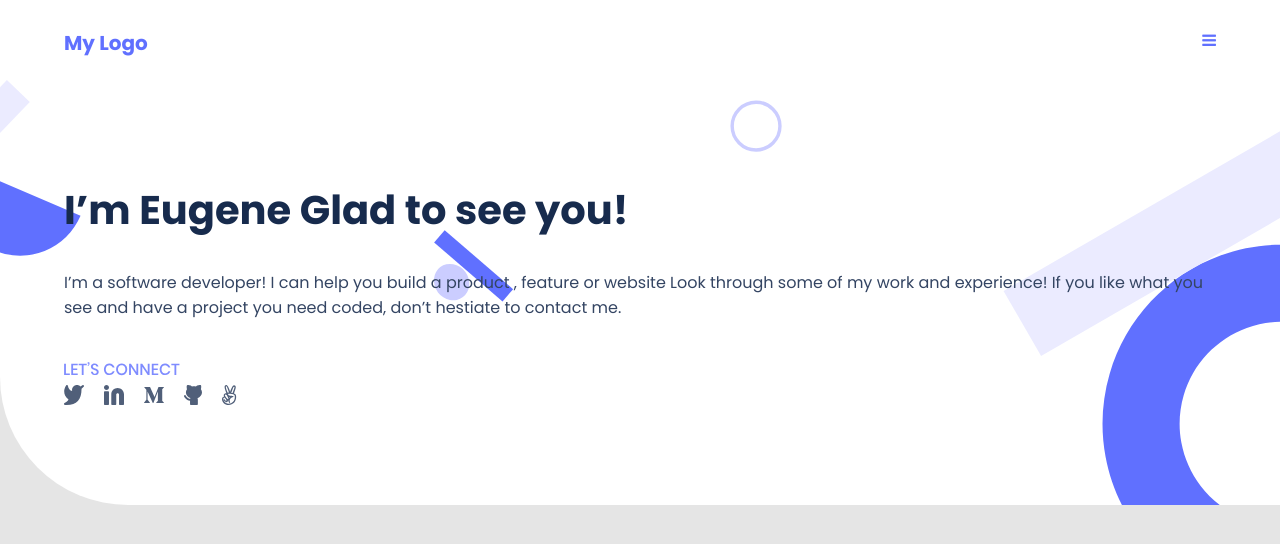
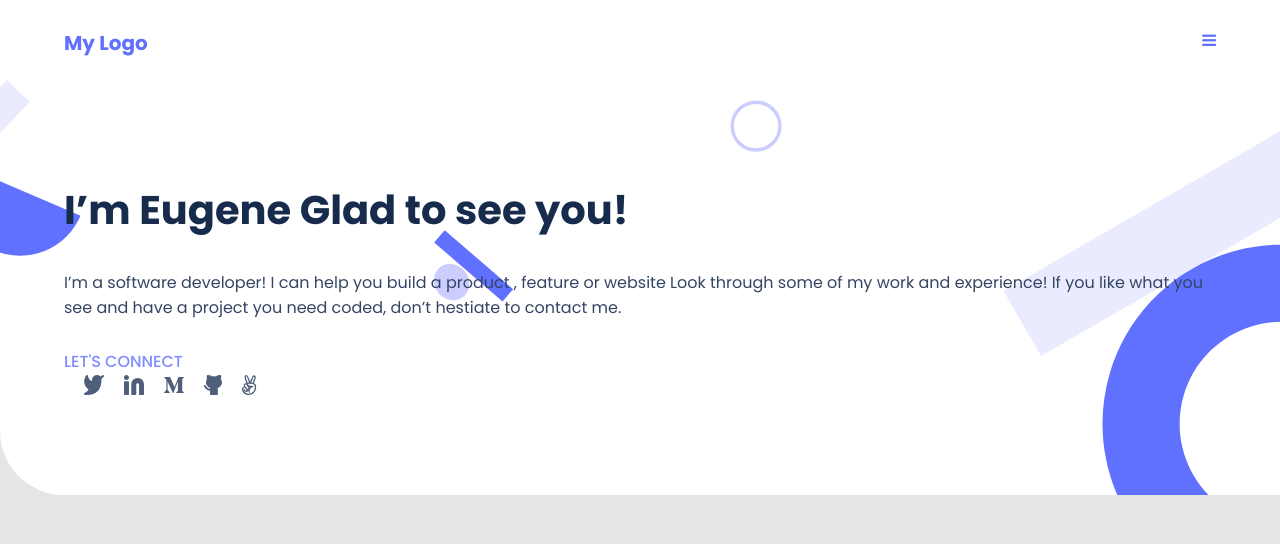
Before and after one commit to Eugeneiyukhun/Setup-And-Mobile-first, a website: page index.html in a window 1280 px wide. Drawn offline with Linux system fonts and the light colour scheme.

Commit message:
Modified styles.css

```diff
--- a/index.html
+++ b/index.html
@@ -29,8 +29,9 @@
                     work and experience! If you like what you see and have a project you need coded, don’t hestiate to
                     contact me.</p>
                 <div class="social-links">
-                    <h2><img src="image/LET’S CONNECT.svg" alt=""></h2>
+                    <h2 class="connect">LET'S CONNECT</h2><br>
                     <ul>
+                        <li>
                         <li><img src="image/portfolio1.svg" alt=""></li>
                         <li><img src="image/Linkedin icon.svg" alt=""></li>
                         <li><img src="image/portfolio4.svg" alt=""></li>
--- a/styles.css
+++ b/styles.css
@@ -35,7 +35,7 @@ body {
   background-repeat: no-repeat;
   padding: 100px 0;
   background-color: white;
-  border-bottom-left-radius: 8rem;
+  border-bottom-left-radius: 4rem;
   background-size: cover;
 }
 
@@ -117,3 +117,18 @@ body {
   margin-bottom: 0;
   color: #172b4d;
 }
+
+.connect {
+  width: 117px;
+  height: 24px;
+  font-style: normal;
+  font-weight: 500;
+  font-size: 16px;
+  line-height: 24px;
+  color: #7f8cff;
+  flex: none;
+  float: inline-start;
+  order: 0;
+  flex-grow: 0;
+  white-space: nowrap;
+}
```
